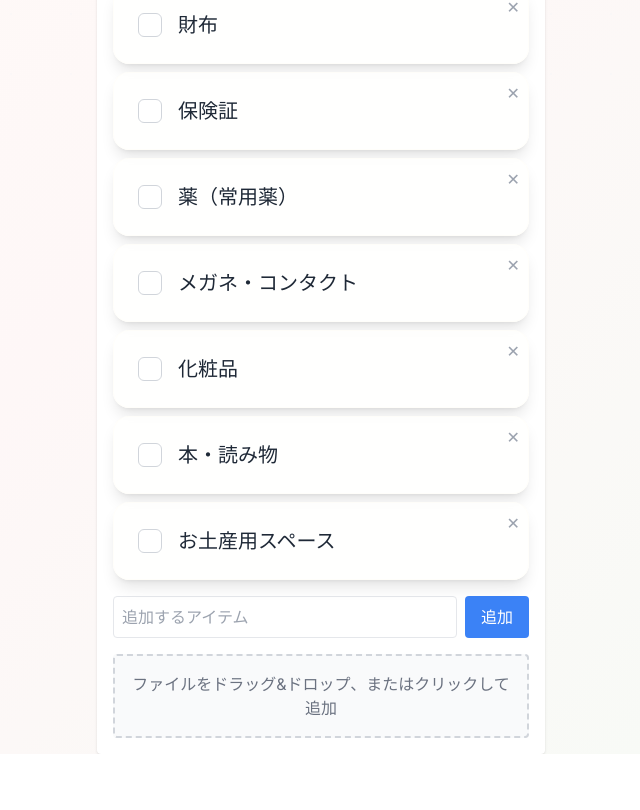
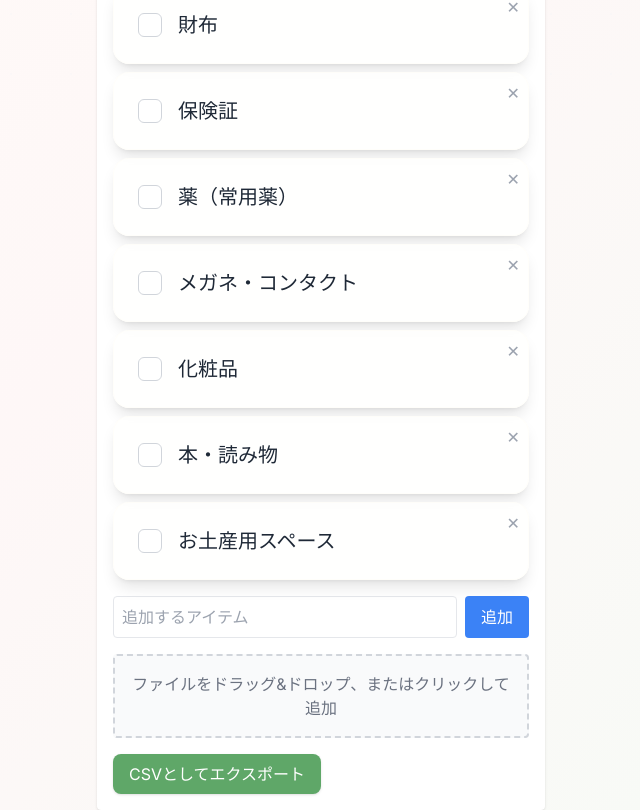
Before and after one commit to otagao/mochi-mochi-list-ver2, a Next.js app: page / in a window 1280 px wide. Shown: the part 676-1486 px from the top of the page, without its empty margins (319-959 px from the left). Before the commit the page ends 1430 px from the top, so only its background shows below. Built offline with nearby package versions, Linux system fonts and the light colour scheme.

Commit message:
csvエクスポート機能追加

```diff
--- a/src/components/Checklist.tsx
+++ b/src/components/Checklist.tsx
@@ -5,6 +5,7 @@ import ChecklistItem from "./ChecklistItem"
 import ChecklistInput from "./ChecklistInput"
 import ChecklistDropzone from "./ChecklistDropzone"
 import { initialItems, Item } from "./items"
+import ChecklistExporter from "./ChecklistExporter"
 
 export default function Checklist() {
   const [items, setItems] = useState<Item[]>(initialItems)
@@ -48,6 +49,9 @@ export default function Checklist() {
 
       {/* ドロップゾーン */}
       <ChecklistDropzone onAdd={addItem} />
+
+      {/* エクスポートボタン */}
+      <ChecklistExporter items={items} />
     </div>
   )
 }
--- /dev/null
+++ b/src/components/ChecklistExporter.tsx
@@ -0,0 +1,35 @@
+"use client"
+
+import { Item } from "./items"
+
+interface Props {
+  items: Item[]
+}
+
+export default function ChecklistExporter({ items }: Props) {
+  const handleExportCSV = () => {
+    const csvContent = items
+      .map(item => `"${item.text}",${item.isChecked ? "完了" : "未完了"}`)
+      .join("\n")
+
+    const csvHeader = `"項目名","状態"\n`
+    const blob = new Blob([csvHeader + csvContent], { type: "text/csv;charset=utf-8;" })
+
+    const url = URL.createObjectURL(blob)
+    const link = document.createElement("a")
+    link.href = url
+    link.setAttribute("download", "checklist.csv")
+    document.body.appendChild(link)
+    link.click()
+    document.body.removeChild(link)
+  }
+
+  return (
+    <button
+      onClick={handleExportCSV}
+      className="mt-4 rounded-lg bg-dango-green-500 px-4 py-2 text-white shadow hover:bg-dango-green-600 transition"
+    >
+      CSVとしてエクスポート
+    </button>
+  )
+}
```
